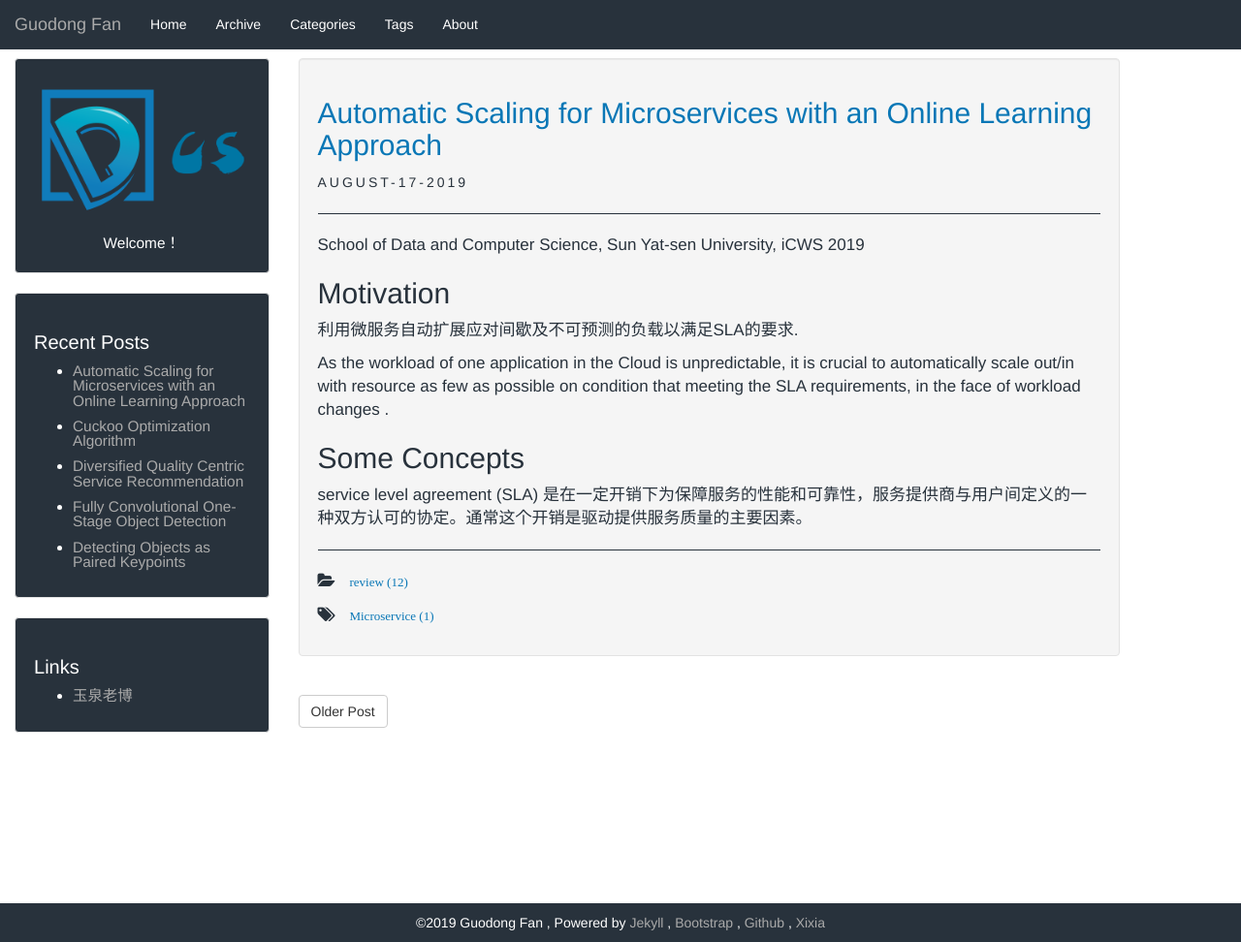
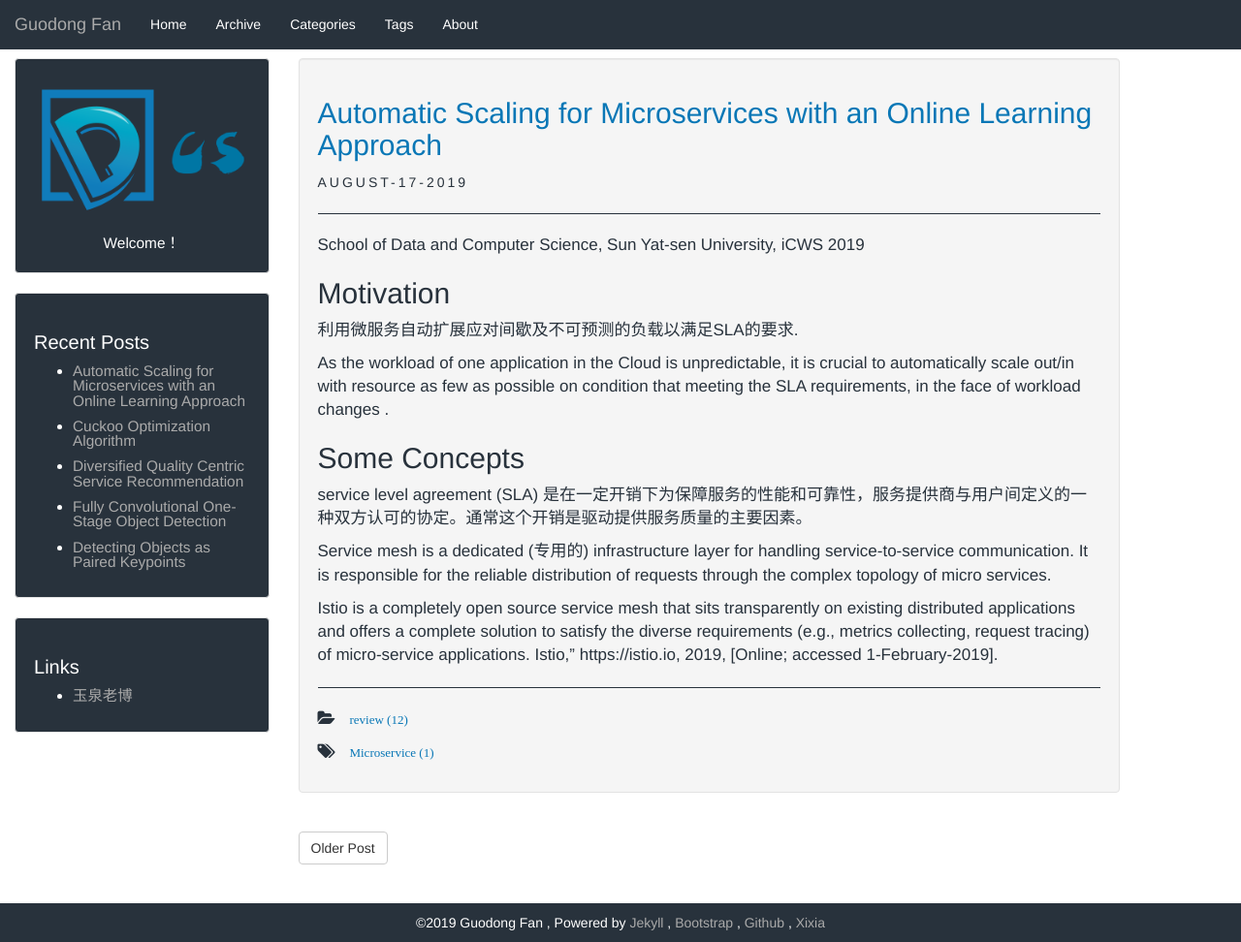
Before and after one commit to GuodongFan/GuodongFan.github.io, a Jekyll site: the page built from _posts/2019-08-17-Microscaler.md, in a window 1280 px wide and 972 px high. Shown: the whole window at 97% size. Built offline with Jekyll 4.4.1, drawn with Linux system fonts in a browser that asks for light colours; our own code applies the rules of GitHub Pages for plain Markdown files.

Commit message:
Update 2019-08-17-Microscaler.md

```diff
--- a/_posts/2019-08-17-Microscaler.md
+++ b/_posts/2019-08-17-Microscaler.md
@@ -16,3 +16,7 @@ As the workload of one application in the Cloud is unpredictable, it is crucial
 ## Some Concepts
 
 service level agreement (SLA) 是在一定开销下为保障服务的性能和可靠性，服务提供商与用户间定义的一种双方认可的协定。通常这个开销是驱动提供服务质量的主要因素。
+
+Service mesh is a dedicated (专用的) infrastructure layer for handling service-to-service communication. It is responsible for the reliable distribution of requests through the complex topology of micro services.
+
+Istio is a completely open source service mesh that sits transparently on existing distributed applications and offers a complete solution to satisfy the diverse requirements (e.g., metrics collecting, request tracing) of micro-service applications. Istio,” https://istio.io, 2019, [Online; accessed 1-February-2019].
```
